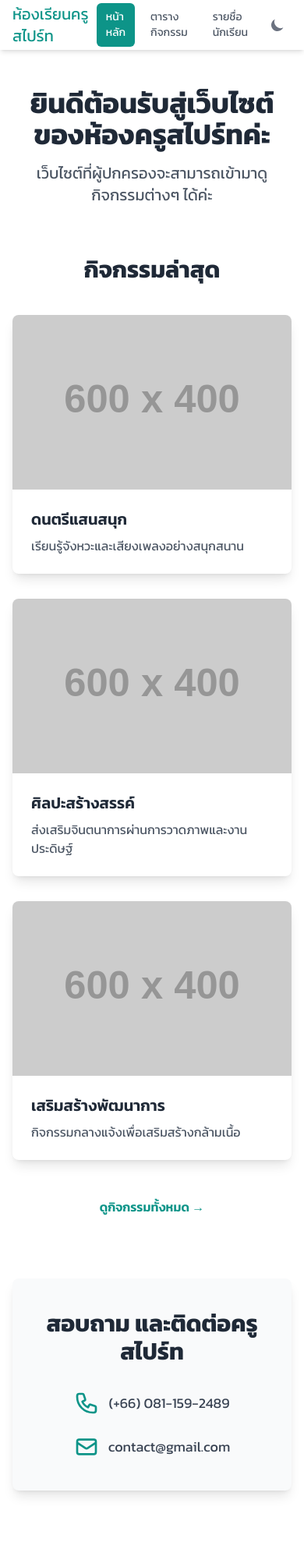
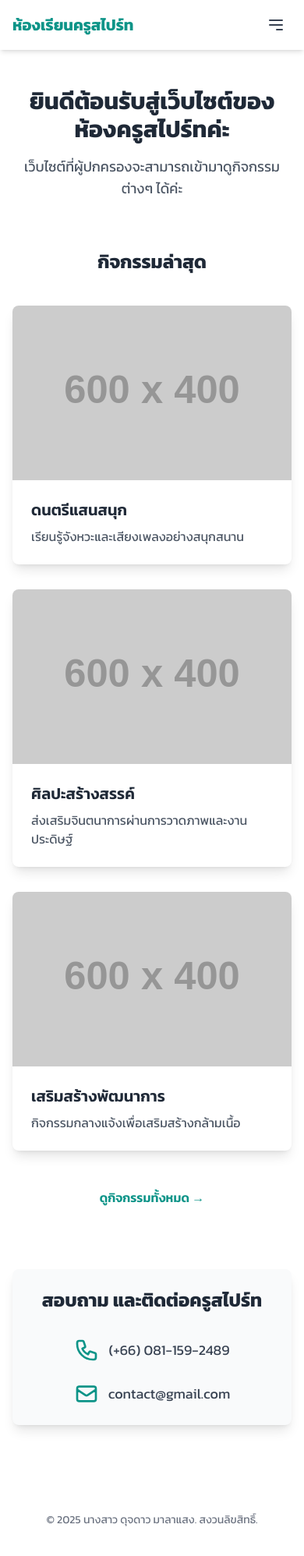
Before and after one commit to Lemonadier/TheRoom, a website: page index.html in a window 390 px wide. Shown: the top 1996 px of the page at 78% size. Drawn offline with nearby package versions, Linux system fonts and the light colour scheme; placeholder pictures from the web are drawn by us.

Commit message:
Update index.html

```diff
--- a/index.html
+++ b/index.html
@@ -16,9 +16,10 @@
         <div class="max-w-7xl mx-auto px-4 sm:px-6 lg:px-8">
             <div class="flex items-center justify-between h-16">
                 <div class="flex items-center">
-                    <a href="./index.html" class="text-teal-600 text-xl">ห้องเรียนครูสไปร์ท</a>
+                    <a href="./index.html" class="text-teal-600 text-xl font-bold">ห้องเรียนครูสไปร์ท</a>
                 </div>
-                <div class="flex items-center space-x-2 md:space-x-4">
+                <!-- Desktop Menu -->
+                <div class="hidden md:flex items-center space-x-4">
                     <a href="./index.html" class="text-white bg-teal-600 px-3 py-2 rounded-md text-sm font-medium">หน้าหลัก</a>
                     <a href="./activity-list.html" class="text-gray-600 hover:bg-gray-100 px-3 py-2 rounded-md text-sm font-medium">ตารางกิจกรรม</a>
                     <a href="./students.html" class="text-gray-600 hover:bg-gray-100 px-3 py-2 rounded-md text-sm font-medium">รายชื่อนักเรียน</a>
@@ -26,18 +27,35 @@
                         <svg class="w-5 h-5" fill="currentColor" viewBox="0 0 20 20"><path d="M17.293 13.293A8 8 0 016.707 2.707a8.001 8.001 0 1010.586 10.586z"></path></svg>
                     </a>
                 </div>
+                <!-- Mobile Menu Button -->
+                <div class="md:hidden flex items-center">
+                    <button id="mobile-menu-button" class="inline-flex items-center justify-center p-2 rounded-md text-gray-700 hover:text-gray-900 hover:bg-gray-100 focus:outline-none focus:ring-2 focus:ring-inset focus:ring-teal-500">
+                        <svg class="h-6 w-6" stroke="currentColor" fill="none" viewBox="0 0 24 24">
+                            <path stroke-linecap="round" stroke-linejoin="round" stroke-width="2" d="M4 6h16M4 12h16m-7 6h7" />
+                        </svg>
+                    </button>
+                </div>
+            </div>
+        </div>
+        <!-- Mobile menu, show/hide based on menu state. -->
+        <div class="md:hidden hidden" id="mobile-menu">
+            <div class="px-2 pt-2 pb-3 space-y-1 sm:px-3">
+                <a href="./index.html" class="text-white bg-teal-600 block px-3 py-2 rounded-md text-base font-medium">หน้าหลัก</a>
+                <a href="./activity-list.html" class="text-gray-600 hover:bg-gray-100 block px-3 py-2 rounded-md text-base font-medium">ตารางกิจกรรม</a>
+                <a href="./students.html" class="text-gray-600 hover:bg-gray-100 block px-3 py-2 rounded-md text-base font-medium">รายชื่อนักเรียน</a>
+                <a href="./index-night.html" class="text-gray-600 hover:bg-gray-100 block px-3 py-2 rounded-md text-base font-medium">โหมดกลางคืน</a>
             </div>
         </div>
     </nav>
 
     <main class="max-w-7xl mx-auto py-12 px-4 sm:px-6 lg:px-8">
         <header class="text-center mb-16">
-            <h1 class="text-4xl font-bold text-gray-800 sm:text-5xl">ยินดีต้อนรับสู่เว็บไซต์ของห้องครูสไปร์ทค่ะ</h1>
-            <p class="mt-4 text-xl text-gray-600">เว็บไซต์ที่ผู้ปกครองจะสามารถเข้ามาดูกิจกรรมต่างๆ ได้ค่ะ</p>
+            <h1 class="text-3xl sm:text-4xl font-bold text-gray-800 sm:text-5xl">ยินดีต้อนรับสู่เว็บไซต์ของห้องครูสไปร์ทค่ะ</h1>
+            <p class="mt-4 text-lg sm:text-xl text-gray-600">เว็บไซต์ที่ผู้ปกครองจะสามารถเข้ามาดูกิจกรรมต่างๆ ได้ค่ะ</p>
         </header>
 
         <section>
-            <h2 class="text-3xl font-bold text-center text-gray-800 mb-10">กิจกรรมล่าสุด</h2>
+            <h2 class="text-2xl sm:text-3xl font-bold text-center text-gray-800 mb-10">กิจกรรมล่าสุด</h2>
             <div id="activities-grid" class="grid grid-cols-1 md:grid-cols-2 lg:grid-cols-3 gap-8">
                 <p class="text-gray-500 col-span-full text-center">กำลังโหลดกิจกรรม...</p>
             </div>
@@ -46,8 +64,8 @@
             </div>
         </section>
 
-        <section class="mt-20 bg-gray-50 p-10 rounded-lg shadow-lg">
-            <h2 class="text-3xl font-bold text-center text-gray-800 mb-8">สอบถาม และติดต่อครูสไปร์ท</h2>
+        <section class="mt-20 bg-gray-50 p-6 sm:p-10 rounded-lg shadow-lg">
+            <h2 class="text-2xl sm:text-3xl font-bold text-center text-gray-800 mb-8">สอบถาม และติดต่อครูสไปร์ท</h2>
             <div class="flex flex-col md:flex-row justify-center items-center space-y-6 md:space-y-0 md:space-x-12">
                 <div class="flex items-center space-x-3">
                     <svg class="h-8 w-8 text-teal-600" fill="none" viewBox="0 0 24 24" stroke="currentColor"><path stroke-linecap="round" stroke-linejoin="round" stroke-width="2" d="M3 5a2 2 0 012-2h3.28a1 1 0 01.948.684l1.498 4.493a1 1 0 01-.502 1.21l-2.257 1.13a11.042 11.042 0 005.516 5.516l1.13-2.257a1 1 0 011.21-.502l4.493 1.498a1 1 0 01.684.949V19a2 2 0 01-2 2h-1C9.716 21 3 14.284 3 6V5z" /></svg>
@@ -68,6 +86,13 @@
     </footer>
 
     <script>
+        // Mobile menu toggle
+        const mobileMenuButton = document.getElementById('mobile-menu-button');
+        const mobileMenu = document.getElementById('mobile-menu');
+        mobileMenuButton.addEventListener('click', () => {
+            mobileMenu.classList.toggle('hidden');
+        });
+
         async function loadLatestActivities() {
             const grid = document.getElementById('activities-grid');
             try {
```
